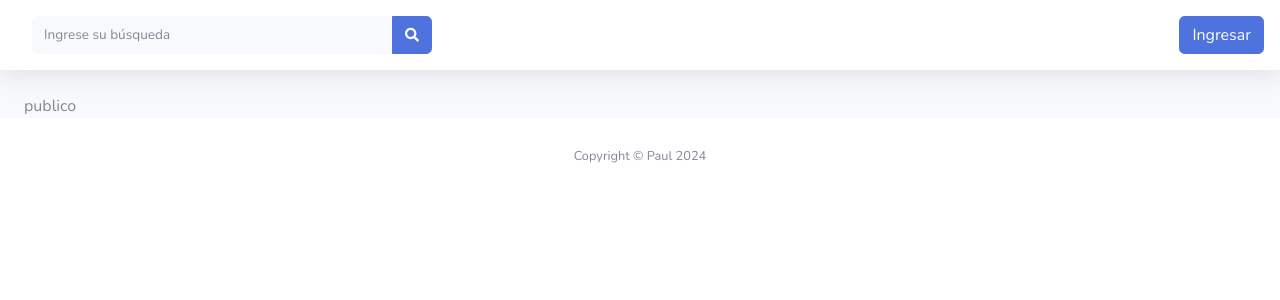
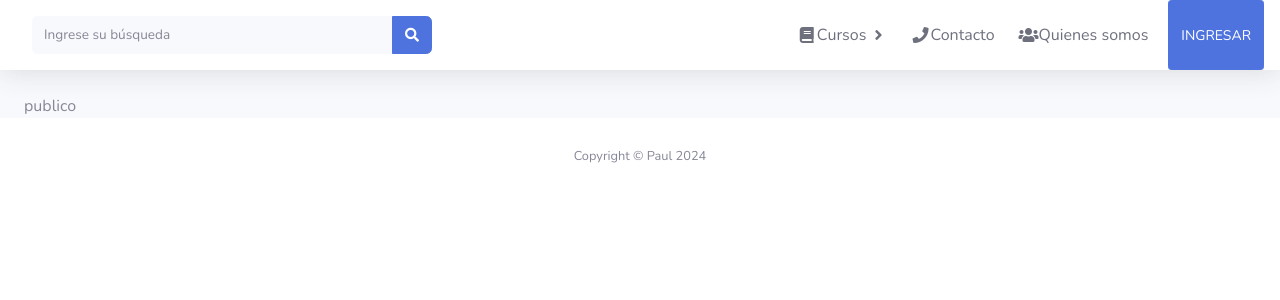
Before and after one commit to paulblq13/proyecto_uno, a Django app: page / in a window 1280 px wide. Shown: the top 300 px of the page. Run offline with Django 4.2, Linux system fonts and the light colour scheme; some libraries are stand-ins or nearby versions.

Commit message:
update menu

```diff
--- a/templates/base.html
+++ b/templates/base.html
@@ -9,7 +9,7 @@
     <meta name="description" content="">
     <meta name="author" content="">
     <link rel="icon" href="{% static 'favicon.ico' %}" type="image/x-icon">
-    <title>SB Admin 2 - Blank</title>
+    <title>ASISTENCIA TECNOLOGICA DXT</title>
 
     <!-- Custom fonts for this template-->
     <link href="{% static 'vendor/fontawesome-free/css/all.min.css' %}" rel="stylesheet" type="text/css">
--- a/templates/includes/menu_superior.html
+++ b/templates/includes/menu_superior.html
@@ -6,10 +6,10 @@
     <button id="sidebarToggleTop" class="btn btn-link d-md-none rounded-circle mr-3">
         <i class="fa fa-bars"></i>
     </button>
-                    {% endif%}
+    {% endif %}
+
     <!-- Topbar Search -->
-                    <form
-                        class="d-none d-sm-inline-block form-inline mr-auto ml-md-3 my-2 my-md-0 mw-100 navbar-search">
+    <form class="d-none d-sm-inline-block form-inline mr-auto ml-md-3 my-2 my-md-0 mw-100 navbar-search">
         <div class="input-group">
             <input type="text" class="form-control bg-light border-0 small" placeholder="Ingrese su búsqueda"
                 aria-label="Search" aria-describedby="basic-addon2">
@@ -22,12 +22,52 @@
     </form>
 
     <!-- Topbar Navbar -->
+    <ul class="navbar-nav ml-auto">
         {% if user.is_authenticated %}
+            <!-- Menú de usuario -->
             {% include 'includes/menu_usuario.html' %}
         {% else %}
-                    <a class="btn btn-primary" type="button" href="{% url 'login' %}">
-                        Ingresar
+            <!-- Dropdown - Cursos -->
+            <li class="nav-item dropdown">
+                <a class="nav-link dropdown-toggle text-gray-700" href="#" id="cursosDropdown" role="button" data-toggle="dropdown"
+                    aria-haspopup="true" aria-expanded="false">
+                    <i class="fas fa-book fa-fw"></i>
+                    <span>Cursos</span>
                 </a>
-                    {% endif%}
+                <!-- Dropdown - Submenú de Cursos -->
+                <div class="dropdown-menu dropdown-menu-right shadow animated--grow-in" aria-labelledby="cursosDropdown">
+                    <a class="dropdown-item" href="#">
+                        <i class="fas fa-file-alt fa-sm fa-fw mr-2 text-gray-400"></i>
+                        Prueba 1
+                    </a>
+                    <a class="dropdown-item" href="#">
+                        <i class="fas fa-file-alt fa-sm fa-fw mr-2 text-gray-400"></i>
+                        Prueba 2
+                    </a>
+                </div>
+            </li>
+
+            <!-- Link - Contacto -->
+            <li class="nav-item">
+                <a class="nav-link text-gray-700" href="#">
+                    <i class="fas fa-phone fa-fw"></i>
+                    <span>Contacto</span>
+                </a>
+            </li>
+
+            <!-- Link - Quienes somos -->
+            <li class="nav-item">
+                <a class="nav-link text-gray-700" href="#" >
+                    <i class="fas fa-users fa-fw"></i>
+                    <span>Quienes somos</span>
+                </a>
+            </li>
+            <!-- Botón de Ingresar -->
+            <li class="nav-item">
+                <a class="nav-link btn btn-primary btn-sm ml-2 text-white" href="{% url 'login' %}">
+                    <span>INGRESAR</span>
+                </a>
+            </li>
+        {% endif %}
+    </ul>
 </nav>
-                <!-- End of Topbar -->
```
Lines whose indentation alone changed are shown as unchanged.
